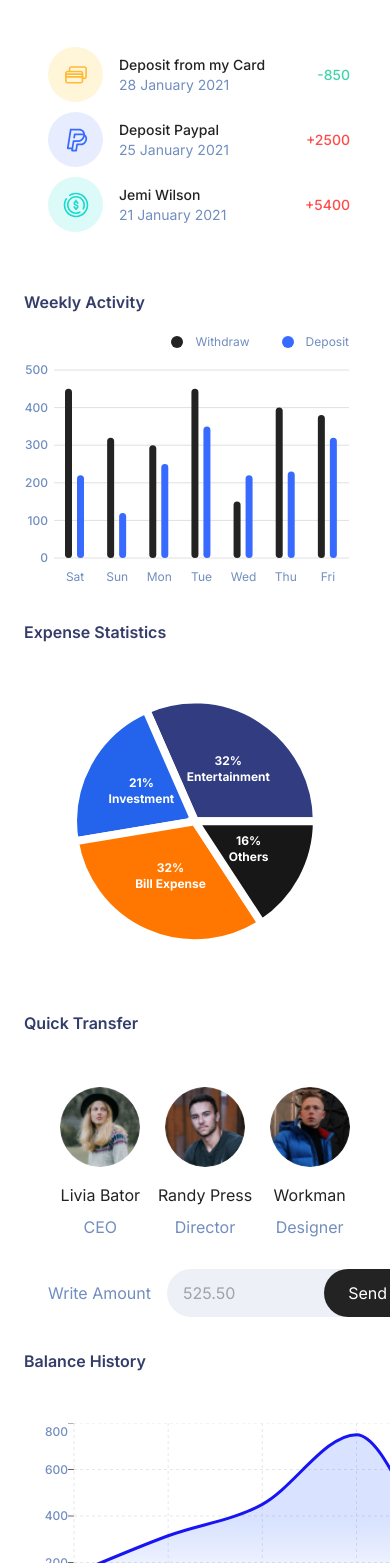
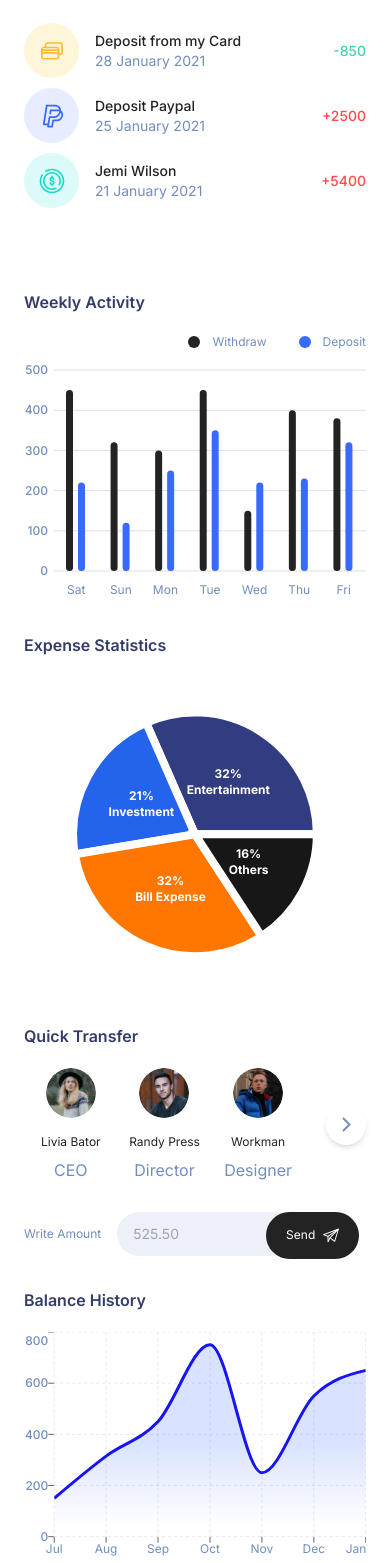
Before and after one commit to lui7henrique/soar, a React (Vite) app: page / in a window 390 px wide. Shown: the part 437-2000 px from the top of the page. Built offline with nearby package versions, Linux system fonts and the light colour scheme.

Commit message:
feat: optimize styling and responsiveness

```diff
--- a/src/components/balance-history.tsx
+++ b/src/components/balance-history.tsx
@@ -6,6 +6,7 @@ import {
 	CartesianGrid,
 	Area,
 } from "recharts";
+import { cn } from "../lib/utils";
 
 const data = [
 	{ month: "Jul", balance: 150 },
@@ -19,7 +20,13 @@ const data = [
 
 export function BalanceHistory() {
 	return (
-		<div className="w-[635px] h-[276px] bg-background rounded-3xl py-[30px] px-[20px]">
+		<div
+			className={cn(
+				"bg-background rounded-3xl",
+				"aspect-[325/223]",
+				"desktop:py-[30px] desktop:px-[20px] desktop:aspect-[635/276]",
+			)}
+		>
 			<ResponsiveContainer className="">
 				<AreaChart
 					data={data}
--- a/src/components/icons.tsx
+++ b/src/components/icons.tsx
@@ -331,7 +331,7 @@ export const svgs = {
 			xmlns="http://www.w3.org/2000/svg"
 			fill="transparent"
 		>
-			<path d="M1 1L7.5 7.5L1 14" stroke="currentColor" stroke-width="2" />
+			<path d="M1 1L7.5 7.5L1 14" stroke="currentColor" strokeWidth="2" />
 		</svg>
 	),
 	menu: (
@@ -343,18 +343,18 @@ export const svgs = {
 			xmlns="http://www.w3.org/2000/svg"
 		>
 			<path
-				fill-rule="evenodd"
-				clip-rule="evenodd"
+				fillRule="evenodd"
+				clipRule="evenodd"
 				d="M18 13C18 13.5523 17.4801 14 16.8387 14L1.16129 14C0.519928 14 -6.78526e-08 13.5523 -4.37114e-08 13C-1.95703e-08 12.4477 0.519928 12 1.16129 12L16.8387 12C17.4801 12 18 12.4477 18 13Z"
 			/>
 			<path
-				fill-rule="evenodd"
-				clip-rule="evenodd"
+				fillRule="evenodd"
+				clipRule="evenodd"
 				d="M18 7C18 7.55228 17.5523 8 17 8L1 8C0.447716 8 -6.78525e-08 7.55228 -4.37114e-08 7C-1.95703e-08 6.44771 0.447716 6 1 6L17 6C17.5523 6 18 6.44772 18 7Z"
 			/>
 			<path
-				fill-rule="evenodd"
-				clip-rule="evenodd"
+				fillRule="evenodd"
+				clipRule="evenodd"
 				d="M18 0.999998C18 1.55228 17.4801 2 16.8387 2L1.16129 2C0.519928 2 -6.78526e-08 1.55229 -4.37115e-08 1C-1.95704e-08 0.447719 0.519928 3.94468e-06 1.16129 3.7939e-06L16.8387 -5.07615e-08C17.4801 -2.61145e-07 18 0.447714 18 0.999998Z"
 			/>
 		</svg>
--- a/src/components/quick-transfer.tsx
+++ b/src/components/quick-transfer.tsx
@@ -59,8 +59,8 @@ export function QuickTransfer() {
 	}, [emblaApi]);
 
 	return (
-		<section className="rounded-3xl bg-background px-6 py-8 w-[445px] h-auto space-y-[30px]">
-			<div className="flex items-center gap-[33px]">
+		<section className="rounded-3xl bg-background h-auto space-y-[30px] desktop:w-[445px] desktop:px-6 desktop:py-8 w-full">
+			<div className="flex items-center gap-[21px] desktop:gap-[33px]">
 				<div className="overflow-hidden" ref={emblaRef}>
 					<div className="flex">
 						{people.map((person) => {
@@ -79,10 +79,13 @@ export function QuickTransfer() {
 									<img
 										src={person.image}
 										alt={person.name}
-										className="w-20 h-20 object-cover rounded-full"
+										className="object-cover rounded-full size-[50px] desktop:size-20"
 									/>
 
-									<p className="whitespace-nowrap mt-4">{person.name}</p>
+									<p className="whitespace-nowrap mt-4 text-xs desktop:text-sm">
+										{person.name}
+									</p>
+
 									<p className="mt-2 text-[#718EBF]">{person.role}</p>
 								</div>
 							);
@@ -93,7 +96,7 @@ export function QuickTransfer() {
 				<div>
 					<button
 						onClick={scrollNext}
-						className="size-[50px] bg-white rounded-full shadow-md flex items-center justify-center text-[#718EBF]"
+						className=" bg-white rounded-full shadow-md flex items-center justify-center text-[#718EBF] size-[40px] desktop:size-[50px]"
 						type="button"
 					>
 						{svgs.arrow}
@@ -101,20 +104,25 @@ export function QuickTransfer() {
 				</div>
 			</div>
 
-			<div className="flex  gap-4">
+			<div className="flex gap-4">
 				<div className="flex items-center">
-					<span className="text-[#718EBF] whitespace-nowrap">Write Amount</span>
+					<span className="text-[#718EBF] whitespace-nowrap text-xs desktop:text-[16px]">
+						Write Amount
+					</span>
 				</div>
 
-				<form className="flex bg-[#EDF1F7] rounded-[50px] relative flex-1">
+				<form className="flex bg-[#EDF1F7] rounded-[50px] relative">
 					<input
 						type="text"
-						className="bg-transparent text-[#718EBF] px-4 py-3 outline-none"
+						className="bg-transparent text-[#718EBF] px-4 py-3 outline-none text-sm desktop:text-[16px] w-full"
 						placeholder="525.50"
 					/>
 
 					<button
-						className="absolute right-0 rounded-[50px] bg-foreground text-background px-6 py-3 flex items-center justify-center gap-2"
+						className={cn(
+							"absolute right-0 rounded-[50px] bg-foreground text-background  flex items-center justify-center gap-2 px-5 py-3 [&>svg]:w-[16px] text-xs",
+							"desktop:px-6 desktop:py-3 desktop:text-[16px] desktop:[&>svg]:w-auto",
+						)}
 						type="submit"
 					>
 						Send
--- a/src/components/recent-transaction.tsx
+++ b/src/components/recent-transaction.tsx
@@ -36,7 +36,7 @@ export function RecentTransaction() {
 	};
 
 	return (
-		<ul className="bg-background w-[350px] h-[235px] rounded-[25px] p-6 space-y-2.5 overflow-y-auto">
+		<ul className="bg-background aspect-[350px] h-[235px] rounded-[25px] desktop:p-6 space-y-2.5 overflow-y-auto">
 			{TRANSACTIONS.map((transaction) => (
 				<li
 					className="flex gap-4 items-center justify-between"
--- a/src/components/weekly-activity.tsx
+++ b/src/components/weekly-activity.tsx
@@ -48,8 +48,8 @@ export function WeeklyActivity() {
 	return (
 		<div
 			className={cn(
-				"bg-background rounded-3xl w-[325px] h-[254px]",
-				"desktop:w-[730px] desktop:h-[322px]",
+				"bg-background rounded-3xl aspect-[325/254]",
+				"desktop:aspect-[730/322] desktop:h-[322px]",
 			)}
 		>
 			<ResponsiveContainer className="desktop:p-8">
--- a/src/pages/dashboard.tsx
+++ b/src/pages/dashboard.tsx
@@ -42,7 +42,7 @@ export function Dashboard() {
 	return (
 		<div
 			className={cn(
-				"gap-8 px-6 flex flex-col",
+				"gap-8 px-6 pb-6 flex flex-col",
 				"desktop:grid desktop:grid-cols-3 desktop:px-10 desktop:py-6 desktop:max-w-[1180px] desktop:mx-auto",
 			)}
 		>
@@ -87,7 +87,7 @@ export function Dashboard() {
 
 			<div
 				className={cn(
-					"flex flex-col",
+					"flex flex-col gap-8",
 					"desktop:col-span-3 desktop:grid desktop:grid-cols-[445px_1fr] desktop:gap-[30px]",
 				)}
 			>
```
